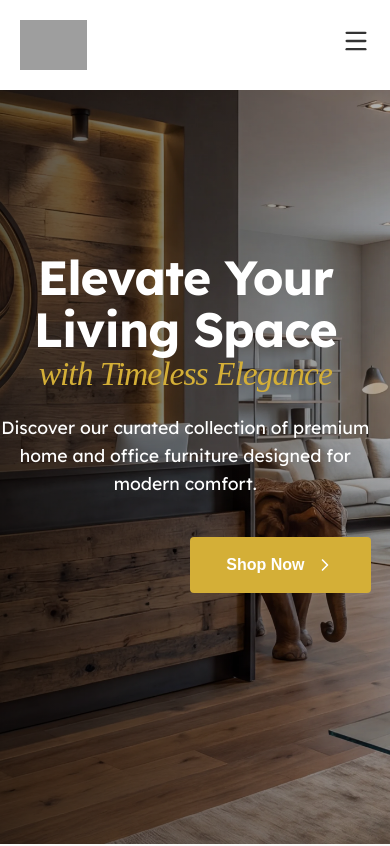
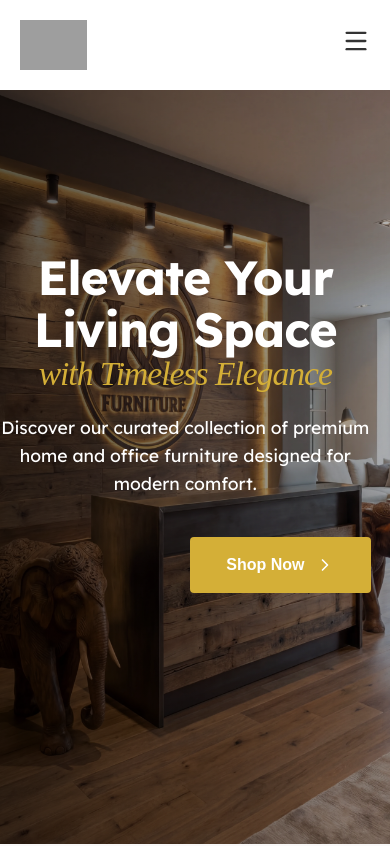
Before and after one commit to Appsbydare/J-O-Furniture, a React (Vite) app: page / in a window 390 px wide. Shown: the top 846 px of the page. Built offline with nearby package versions, Linux system fonts and the light colour scheme; grey boxes are pictures that could not be loaded.

Commit message:
Convert mobile hero image to webp and implement responsive hero section

```diff
--- a/src/App.jsx
+++ b/src/App.jsx
@@ -108,7 +108,10 @@ const Home = ({ products }) => {
     <>
       <section className="hero">
         <div className="hero-image-container">
-          <img src="/images/Hero.webp" alt="Furniture Showroom" className="hero-bg" />
+          <picture>
+            <source media="(max-width: 768px)" srcSet="/images/Hero-Mobile.webp" />
+            <img src="/images/Hero.webp" alt="Furniture Showroom" className="hero-bg" />
+          </picture>
           <div className="hero-overlay" />
         </div>
         <div className="hero-content">
```
Also changed, not shown: public/images/Hero-Mobile.webp (added), 1 other file (tests, documents, lock files or other folders).
